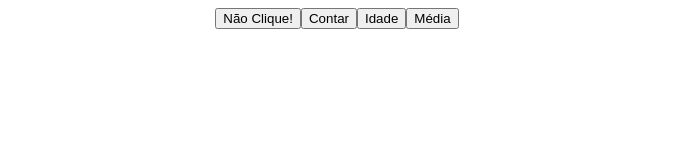
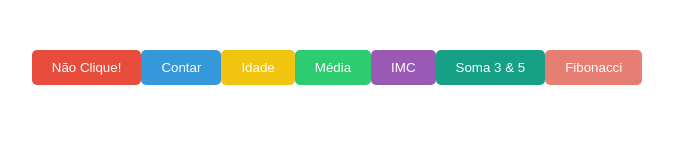
Before and after one commit to Nescafe07/BeganJS, a plain HTML site: page index.html in a window 1280 px wide. Shown: the whole page, without its empty margins (303-976 px from the left). Drawn offline with Linux system fonts and the light colour scheme.

Commit message:
Add files via upload

```diff
--- a/index.html
+++ b/index.html
@@ -9,19 +9,22 @@
 
 <body>
     <script>
-        alert("Cuidado, você está sendo seguido!");
+        // 1
+        alert("Cuidado, você está sendo seguido!")
 
+        // 2
         function descobrir(n1, n2, n3) {
-            var n1 = parseInt(prompt("Digite um número:"));
-            var n2 = parseInt(prompt("Digite um número:"));
-            var n3 = parseInt(prompt("Digite um número:"));
+            var n1 = parseInt(prompt("Digite um número:"))
+            var n2 = parseInt(prompt("Digite um número:"))
+            var n3 = parseInt(prompt("Digite um número:"))
 
-            let maior = Math.max(n1, n2, n3);
-            let menor = Math.min(n1, n2, n3);
+            let maior = Math.max(n1, n2, n3)
+            let menor = Math.min(n1, n2, n3)
 
-            alert("O maior número é " + maior + " e o menor número é " + menor);
+            alert("O maior número é " + maior + " e o menor número é " + menor)
         }
 
+        // 3
         function idade() {
             var idade = parseInt(prompt("Digite a idade:"))
 
@@ -31,39 +34,109 @@
                 alert("Menor de idade")
         }
 
+        // 4
         function alerta() {
             alert('Eu falei não clique!')
         }
 
+        // 5
         function media() {
-            var n1 = parseInt(prompt("Digite um número:"));
-            var n2 = parseInt(prompt("Digite um número:"));
-            var n3 = parseInt(prompt("Digite um número:"));
+            var n1 = parseInt(prompt("Digite um número:"))
+            var n2 = parseInt(prompt("Digite um número:"))
+            var n3 = parseInt(prompt("Digite um número:"))
 
-            alert("A média é: " + (n1 + n2 + n3) / 3);
+            alert("A média é: " + (n1 + n2 + n3) / 3)
         }
 
+        // 6
+        function imc() {
+            var peso = parseFloat(prompt("Digite seu peso:"))
+            var altura = parseFloat(prompt("Digite sua altura:"))
+            alert("Seu IMC: " + peso / (altura * altura))
+        }
+
+        // 7
+        function somamultiplos() {
+            let soma = 0
+            for (let i = 1; i < 1000; i++) {
+                if (i % 3 === 0 || i % 5 === 0) {
+                    soma += i
+                }
+            }
+            alert(soma)
+        }
+
+        // 8
+        function fibonacci() {
+            let a = 0
+            let b = 1
+            let somapares = 0
+            let temp = 0
+            while (a <= 50000) {
+                if (a % 2 === 0) {
+                    somapares += a
+                }
+                temp = a
+                a = b
+                b = temp + b
+            }
+            alert(somapares)
+        }
     </script>
     <div id="btns">
-        <input id="btn1" type="submit" value="Não Clique!" onclick="(alerta())">
-        <input id="btn2" type="submit" value="Contar" onclick="(descobrir())" />
-        <input id="btn3" type="submit" value="Idade" onclick="(idade())" />
-        <input id="btn4" type="submit" value="Média" onclick="(media())" />
+        <input id="btn2" type="submit" value="Não Clique!" onclick="(alerta())">
+        <input id="btn3" type="submit" value="Contar" onclick="(descobrir())" />
+        <input id="btn4" type="submit" value="Idade" onclick="(idade())" />
+        <input id="btn5" type="submit" value="Média" onclick="(media())" />
+        <input id="btn6" type="submit" value="IMC" onclick="(imc())" />
+        <input id="btn7" type="submit" value="Soma 3 & 5" onclick="(somamultiplos())" />
+        <input id="btn8" type="submit" value="Fibonacci" onclick="(fibonacci())" />
     </div>
 
     <style>
+        body {
+            font-family: Arial;
+            font-size: 20px;
+        }
         #btns {
             display: flex;
             justify-content: center;
+            margin-top: 50px;
         }
-
-        #btn1 {
-
+        input[type="submit"] {
+            padding: 10px 20px;
+            flex-wrap: wrap;
+            border-radius: 5px;
+            border: none;
         }
-
-        #btn2 {}
-
-        #btn3 {}
+        #btn2 {
+            background-color: #e74c3c;
+            color: white;
+        }
+        #btn3 {
+            background-color: #3498db;
+            color: white;
+        }
+        #btn4 {
+            background-color: #f1c40f;
+            color: white;
+        }
+        #btn5 {
+            background-color: #2ecc71;
+            color: white;
+        }
+        #btn6 {
+            background-color: #9b59b6;
+            color: white;
+        }
+        #btn7 {
+            background-color: #16a085;
+            color: white;
+        }
+        #btn8 {
+            background-color: #e67e73;
+            color: white;
+        }
     </style>
 </body>
 
```
